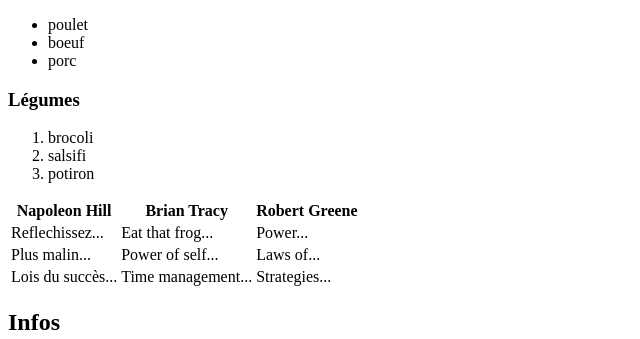
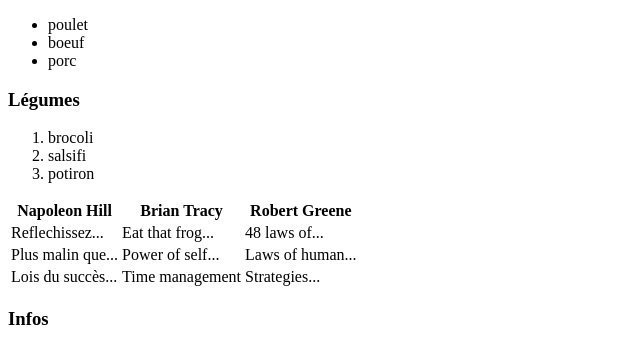
Before and after one commit to giovanni-rn/html-tuto-debutant, a plain HTML site: page index.html in a window 1280 px wide. Shown: the part 468-807 px from the top of the page, without its empty margins (0-640 px from the left). Drawn offline with Linux system fonts and the light colour scheme.

Commit message:
Update index.html
Ready for CSS course

```diff
--- a/index.html
+++ b/index.html
@@ -66,16 +66,16 @@
           <tr>
             <td>Reflechissez...</td>
             <td>Eat that frog...</td>
-            <td>Power...</td>
+            <td>48 laws of...</td>
           </tr>
           <tr>
-            <td>Plus malin...</td>
+            <td>Plus malin que...</td>
             <td>Power of self...</td>
-            <td>Laws of...</td>
+            <td>Laws of human...</td>
           </tr>
           <tr>
             <td>Lois du succès...</td>
-            <td>Time management...</td>
+            <td>Time management</td>
             <td>Strategies...</td>
           </tr>
         </tbody>
@@ -83,8 +83,8 @@
     </div>
     <!-- Formulaires -->
     <div>
+      <h3>Infos</h3>
       <form>
-        <h2>Infos</h2>
         <label for="1">Nom</label>
         <input
           type="text"
```
